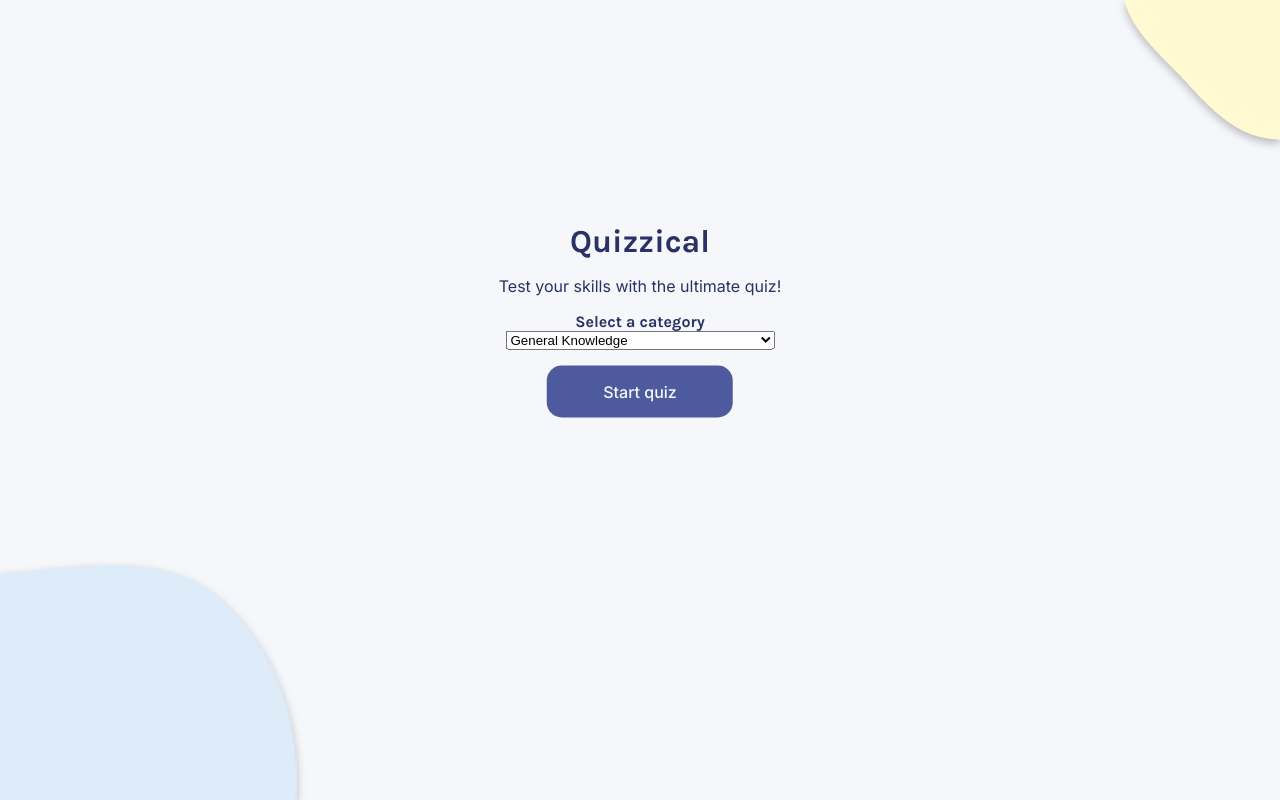
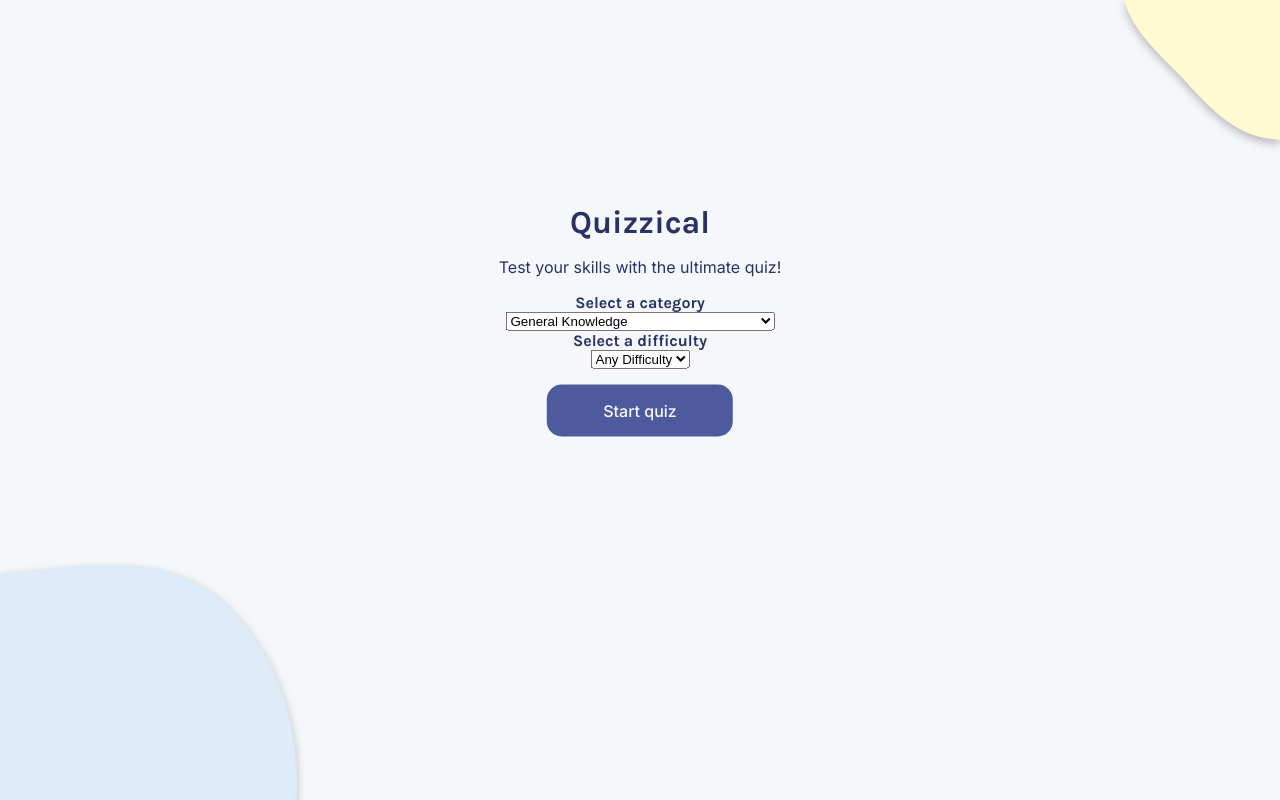
Before and after one commit to 0xjosiah/quizzer-app, a React (Create React App) app: page / in a window 1280 px wide. Built offline with nearby package versions, Linux system fonts and the light colour scheme.

Commit message:
creates option select for difficulty (not functional)

```diff
--- a/src/components/StartQuiz.js
+++ b/src/components/StartQuiz.js
@@ -34,6 +34,13 @@ export default function StartQuiz(props) {
                     <option id="31">Entertainment: Japanese Anime & Manga</option>
                     <option id="32">Entertainment: Cartoon & Animations</option>
                 </select>
+                <label for="difficulty">Select a difficulty</label>
+                <select id="difficulty" name="difficulty">
+                    <option id="any">Any Difficulty</option>
+                    <option id="easy">Easy</option>
+                    <option id="medium">Medium</option>
+                    <option id="hard">Hard</option>
+                </select>
                 <button
                     className="title-card__start-btn"
                     onClick={props.fetchQs}
```
